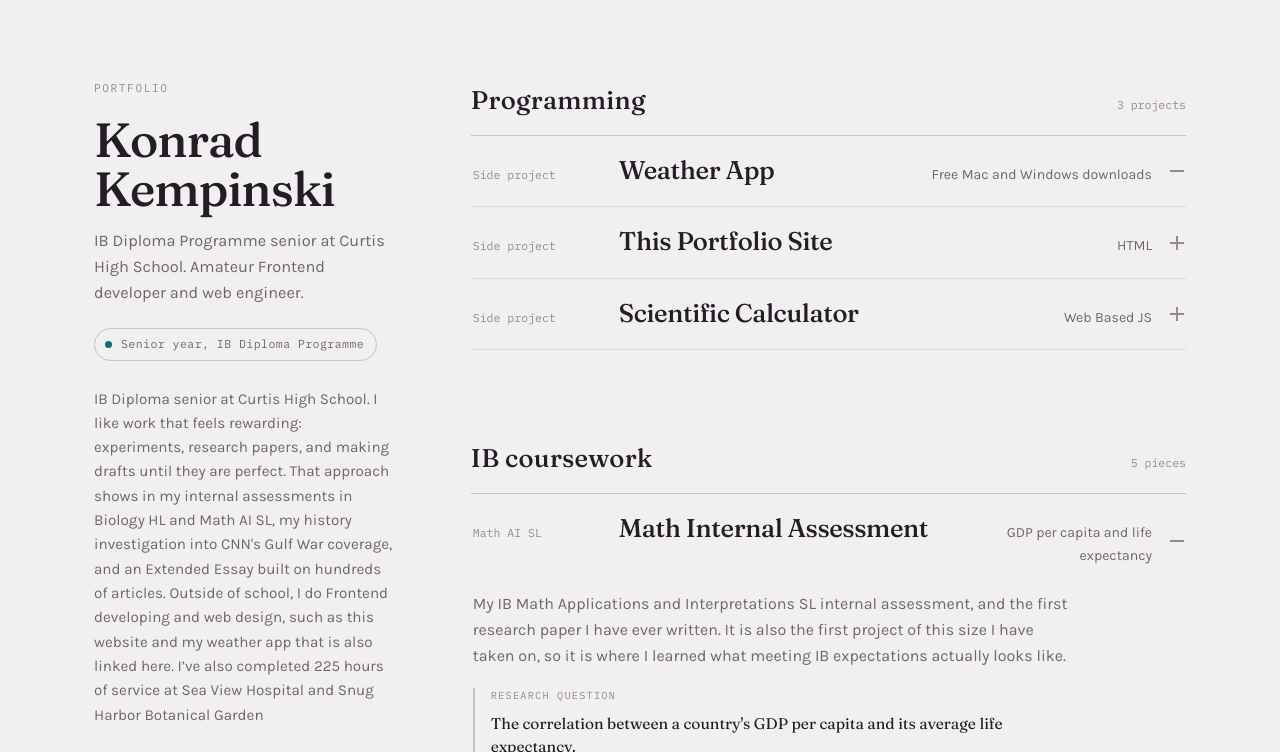
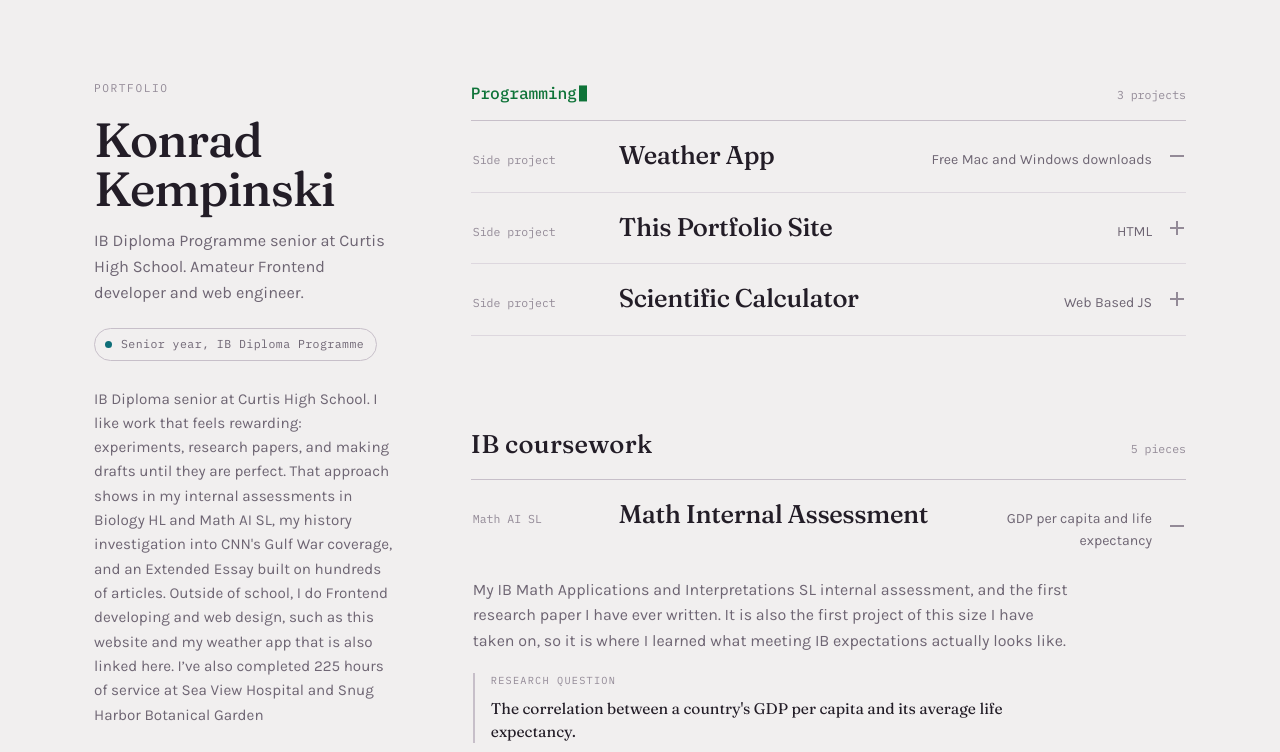
Before and after one commit to xcodekiddy/My-Portfolio, a plain HTML site: page index.html in a window 1280 px wide. Both pictures are taken after a click on the button 828 px from the left and 540 px from the top of the page. Shown: the top 752 px of the page. Drawn offline with Linux system fonts and the light colour scheme.

Commit message:
Style Programming heading as green monospace with blinking cursor

```diff
--- a/index.html
+++ b/index.html
@@ -12,6 +12,7 @@
     --line-strong:#C7BFC9;
     --accent:#0E6E78;
     --accent-soft:rgba(14,110,120,.09);
+    --term:#0E7338;
     --display:"Fraunces","Iowan Old Style",Georgia,serif;
     --body:"Karla","Helvetica Neue",Arial,sans-serif;
     --mono:"IBM Plex Mono",ui-monospace,"SFMono-Regular",Menlo,monospace;
@@ -26,6 +27,7 @@
       --line-strong:#463C4E;
       --accent:#5ED7DF;
       --accent-soft:rgba(94,215,223,.11);
+      --term:#5EE08A;
     }
   }
   :root[data-theme="dark"]{
@@ -37,6 +39,7 @@
     --line-strong:#463C4E;
     --accent:#5ED7DF;
     --accent-soft:rgba(94,215,223,.11);
+    --term:#5EE08A;
   }
 
   *{box-sizing:border-box}
@@ -166,6 +169,28 @@
     font-size:.72rem;
     color:var(--ink-3);
     font-variant-numeric:tabular-nums;
+  }
+  .section-head h2.term-head{
+    font-family:var(--mono);
+    font-size:1.02rem;
+    letter-spacing:-.01em;
+    color:var(--term);
+    display:inline-flex;
+    align-items:baseline;
+    gap:.14em;
+    min-width:0;
+  }
+  .cursor{
+    display:inline-block;
+    width:.5em;
+    height:1em;
+    background:var(--term);
+    transform:translateY(.15em);
+    animation:blink 1.06s step-end infinite;
+  }
+  @keyframes blink{0%,50%{opacity:1}50.01%,100%{opacity:0}}
+  @media (prefers-reduced-motion:reduce){
+    .cursor{animation:none}
   }
 
   /* work index */
@@ -395,7 +420,7 @@
   <main>
     <section class="section">
       <div class="section-head">
-        <h2>Programming</h2>
+        <h2 class="term-head">Programming<span class="cursor" aria-hidden="true"></span></h2>
         <span class="count">3 projects</span>
       </div>
 
```
